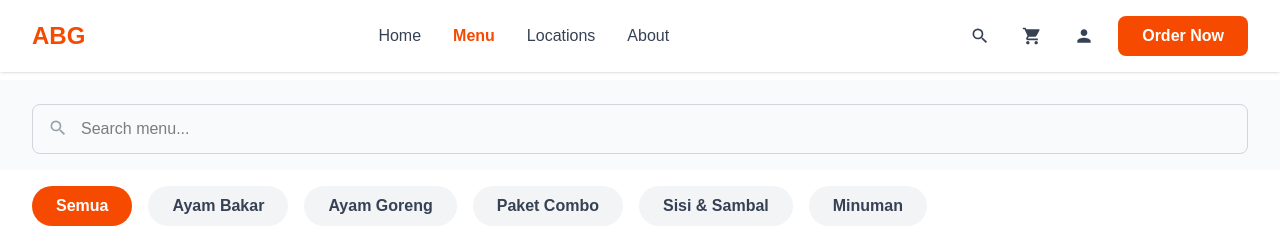
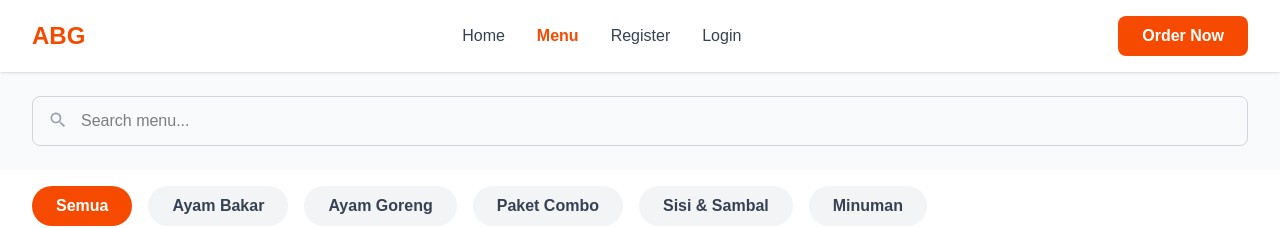
Before and after one commit to ferzian/abg-app, a Next.js app: page /menu in a window 1280 px wide. Shown: the top 228 px of the page. Built offline with nearby package versions, Linux system fonts and the light colour scheme.

Commit message:
Add Navbar component and integrate it into layout; refactor Home and Menu pages

```diff
--- a/app/layout.tsx
+++ b/app/layout.tsx
@@ -1,5 +1,6 @@
 import type { Metadata } from "next";
 import { Geist, Geist_Mono } from "next/font/google";
+import Navbar from "@/components/Navbar";
 import "./globals.css";
 
 const geistSans = Geist({
@@ -27,7 +28,10 @@ export default function RootLayout({
       lang="en"
       className={`${geistSans.variable} ${geistMono.variable} h-full antialiased`}
     >
-      <body className="min-h-full flex flex-col">{children}</body>
+      <body className="min-h-full flex flex-col">
+        <Navbar />
+        {children}
+      </body>
     </html>
   );
 }
--- a/app/menu/page.tsx
+++ b/app/menu/page.tsx
@@ -1,8 +1,7 @@
 'use client';
 
 import { useState } from 'react';
-import Link from 'next/link';
-import { MdShoppingCart, MdSearch, MdPerson } from 'react-icons/md';
+import { MdShoppingCart, MdSearch } from 'react-icons/md';
 
 interface MenuItem {
   id: number;
@@ -123,53 +122,8 @@ export default function MenuPage() {
 
   return (
     <div className="min-h-screen bg-white">
-      {/* Header */}
-      <header className="bg-white shadow-sm sticky top-0 z-50">
-        <nav className="max-w-7xl mx-auto px-4 sm:px-6 lg:px-8 py-4 flex items-center justify-between">
-          <Link href="/" className="text-2xl font-bold text-orange-600">
-            ABG
-          </Link>
-          <ul className="hidden md:flex items-center gap-8 text-gray-700">
-            <li>
-              <Link href="/" className="hover:text-orange-600 transition">
-                Home
-              </Link>
-            </li>
-            <li>
-              <Link href="/menu" className="text-orange-600 font-semibold">
-                Menu
-              </Link>
-            </li>
-            <li>
-              <a href="#" className="hover:text-orange-600 transition">
-                Locations
-              </a>
-            </li>
-            <li>
-              <a href="#" className="hover:text-orange-600 transition">
-                About
-              </a>
-            </li>
-          </ul>
-          <div className="flex items-center gap-4">
-            <button className="p-2 hover:bg-gray-100 rounded-lg transition">
-              <MdSearch className="w-5 h-5 text-gray-700" />
-            </button>
-            <button className="p-2 hover:bg-gray-100 rounded-lg transition">
-              <MdShoppingCart className="w-5 h-5 text-gray-700" />
-            </button>
-            <button className="p-2 hover:bg-gray-100 rounded-lg transition">
-              <MdPerson className="w-5 h-5 text-gray-700" />
-            </button>
-            <button className="bg-orange-600 hover:bg-orange-700 text-white px-6 py-2 rounded-lg font-semibold transition">
-              Order Now
-            </button>
-          </div>
-        </nav>
-      </header>
-
       {/* Search Bar */}
-      <div className="bg-gray-50 py-6 sticky top-20 z-40">
+      <div className="bg-gray-50 py-6 sticky top-16 z-40">
         <div className="max-w-7xl mx-auto px-4 sm:px-6 lg:px-8">
           <div className="relative">
             <input
@@ -185,7 +139,7 @@ export default function MenuPage() {
       </div>
 
       {/* Category Tabs */}
-      <div className="bg-white border-b border-gray-200 sticky top-36 z-40">
+      <div className="bg-white border-b border-gray-200 sticky top-32 z-40">
         <div className="max-w-7xl mx-auto px-4 sm:px-6 lg:px-8">
           <div className="flex gap-4 overflow-x-auto py-4">
             {categories.map((category) => (
--- a/app/page.tsx
+++ b/app/page.tsx
@@ -1,30 +1,6 @@
 export default function Home() {
   return (
     <div className="min-h-screen bg-white">
-      {/* Header */}
-      <header className="bg-white shadow-sm sticky top-0 z-50">
-        <nav className="max-w-7xl mx-auto px-4 sm:px-6 lg:px-8 py-4 flex items-center justify-between">
-          <div className="text-2xl font-bold text-orange-600">ABG</div>
-          <ul className="hidden md:flex items-center gap-8 text-gray-700">
-            <li><a href="#home" className="hover:text-orange-600 transition">Home</a></li>
-            <li><a href="#menu" className="hover:text-orange-600 transition">Menu</a></li>
-            <li><a href="#locations" className="hover:text-orange-600 transition">Locations</a></li>
-            <li><a href="#about" className="hover:text-orange-600 transition">About Us</a></li>
-          </ul>
-          <div className="flex items-center gap-4">
-            <a href="/login" className="text-gray-700 hover:text-orange-600 font-semibold transition">
-              Login
-            </a>
-            <a href="/register" className="text-gray-700 hover:text-orange-600 font-semibold transition">
-              Register
-            </a>
-            <button className="bg-orange-600 hover:bg-orange-700 text-white px-6 py-2 rounded-lg font-semibold transition">
-              Order Now
-            </button>
-          </div>
-        </nav>
-      </header>
-
       {/* Hero Section */}
       <section id="home" className="relative bg-black bg-opacity-60 text-white py-20 md:py-32">
         <div
--- /dev/null
+++ b/components/Navbar.tsx
@@ -0,0 +1,48 @@
+'use client';
+
+import Link from 'next/link';
+import { usePathname } from 'next/navigation';
+
+export default function Navbar() {
+  const pathname = usePathname();
+
+  const navItems = [
+    { href: '/', label: 'Home' },
+    { href: '/menu', label: 'Menu' },
+    { href: '/register', label: 'Register' },
+    { href: '/login', label: 'Login' },
+  ];
+
+  const isActive = (href: string) => pathname === href;
+
+  return (
+    <header className="bg-white shadow-sm sticky top-0 z-50">
+      <nav className="max-w-7xl mx-auto px-4 sm:px-6 lg:px-8 py-4 flex items-center justify-between">
+        <Link href="/" className="text-2xl font-bold text-orange-600 hover:text-orange-700 transition">
+          ABG
+        </Link>
+        <ul className="hidden md:flex items-center gap-8 text-gray-700">
+          {navItems.map((item) => (
+            <li key={item.href}>
+              <Link
+                href={item.href}
+                className={`transition ${
+                  isActive(item.href)
+                    ? 'text-orange-600 font-semibold'
+                    : 'hover:text-orange-600'
+                }`}
+              >
+                {item.label}
+              </Link>
+            </li>
+          ))}
+        </ul>
+        <div className="flex items-center gap-4">
+          <button className="bg-orange-600 hover:bg-orange-700 text-white px-6 py-2 rounded-lg font-semibold transition">
+            Order Now
+          </button>
+        </div>
+      </nav>
+    </header>
+  );
+}
```
